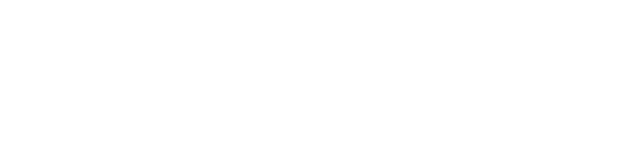
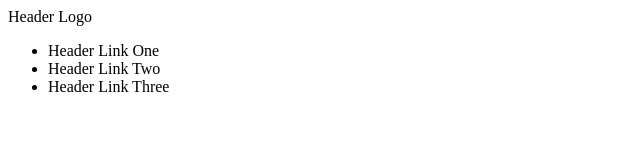
Before and after one commit to demense/landing-page, a plain HTML site: page index.html in a window 1280 px wide. Shown: the whole page, without its empty margins (0-640 px from the left). Drawn offline with Linux system fonts and the light colour scheme.

Commit message:
Add header

```diff
--- a/index.html
+++ b/index.html
@@ -4,9 +4,16 @@
     <meta charset="UTF-8">
     <meta name="viewport" content="width=device-width, initial-scale=1.0">
     <link rel="stylesheet" href="./styles.css">
-    <title>Document</title>
+    <title>Landing Page</title>
 </head>
 <body>
-
+    <div class="Header">
+        <div class="Header-logo">Header Logo</div>
+        <ul>
+            <li>Header Link One</li>
+            <li>Header Link Two</li>
+            <li>Header Link Three</li>
+        </ul>
+    </div>
 </body>
 </html>
```
